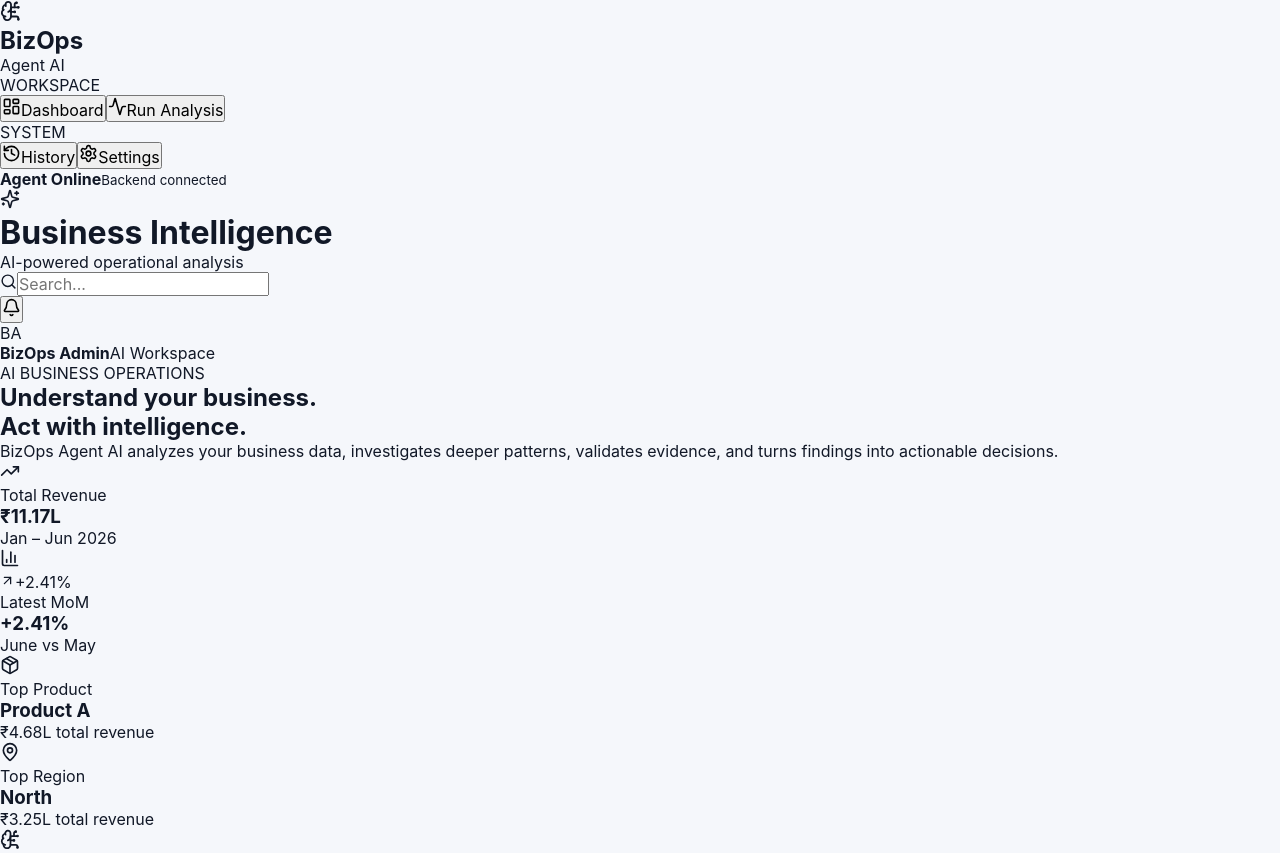
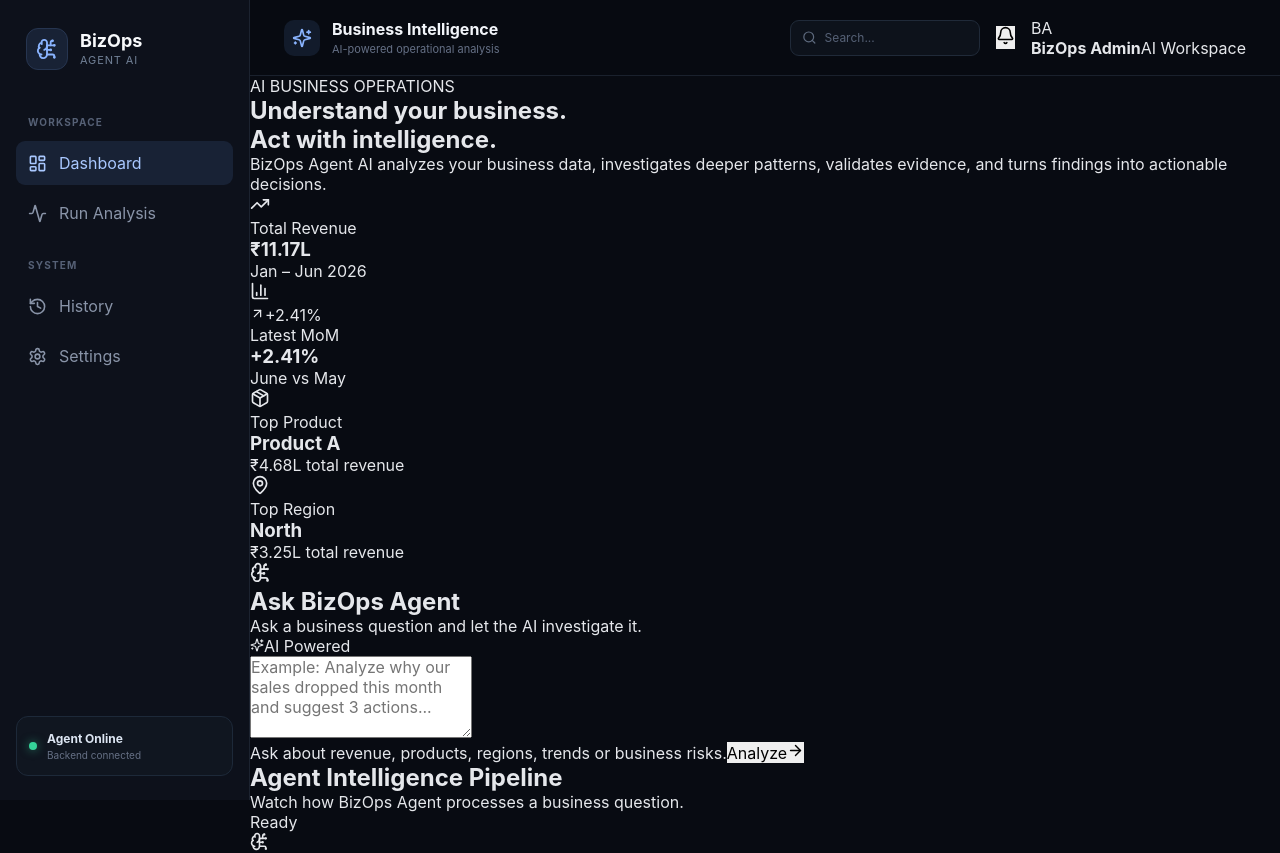
Before and after one commit to santoshml-lab/bizops-agent-ai-frontend, a React (Vite) app: page / in a window 1280 px wide. Shown: the top 853 px of the page. Built offline with nearby package versions, Linux system fonts and the light colour scheme.

Commit message:
Update index.css

```diff
--- a/src/index.css
+++ b/src/index.css
@@ -4,22 +4,28 @@
   box-sizing: border-box;
 }
 
-html,
-body,
-#root {
-  width: 100%;
-  min-height: 100%;
-}
-
-body {
+:root {
   font-family:
     Inter,
     -apple-system,
     BlinkMacSystemFont,
     "Segoe UI",
     sans-serif;
-  background: #f5f7fb;
-  color: #111827;
+
+  color: #e5e7eb;
+  background: #080b12;
+  font-synthesis: none;
+  text-rendering: optimizeLegibility;
+}
+
+html {
+  scroll-behavior: smooth;
+}
+
+body {
+  min-width: 320px;
+  min-height: 100vh;
+  background: #080b12;
 }
 
 button,
@@ -29,24 +35,228 @@ textarea {
 }
 
 button {
+  border: 0;
   cursor: pointer;
 }
 
-a {
-  text-decoration: none;
-  color: inherit;
+textarea,
+input {
+  outline: none;
 }
 
-.app {
+.app-shell {
+  display: flex;
   min-height: 100vh;
-  padding: 40px;
+  background: #080b12;
 }
 
-.app h1 {
-  font-size: 32px;
-  margin-bottom: 8px;
+/* =========================
+   SIDEBAR
+========================= */
+
+.sidebar {
+  position: fixed;
+  top: 0;
+  left: 0;
+  width: 250px;
+  height: 100vh;
+  display: flex;
+  flex-direction: column;
+  padding: 24px 16px;
+  background: #0d111b;
+  border-right: 1px solid #1c2330;
+  z-index: 20;
 }
 
-.app p {
-  color: #6b7280;
+.sidebar-logo {
+  display: flex;
+  align-items: center;
+  gap: 12px;
+  padding: 4px 10px 28px;
 }
+
+.logo-icon {
+  width: 42px;
+  height: 42px;
+  display: grid;
+  place-items: center;
+  border-radius: 12px;
+  background: #182235;
+  border: 1px solid #263550;
+  color: #8ab4ff;
+}
+
+.sidebar-logo h2 {
+  font-size: 18px;
+  line-height: 1.1;
+  color: #f8fafc;
+}
+
+.sidebar-logo span {
+  display: block;
+  margin-top: 3px;
+  font-size: 11px;
+  color: #718096;
+  letter-spacing: 0.08em;
+  text-transform: uppercase;
+}
+
+.sidebar-nav {
+  display: flex;
+  flex-direction: column;
+  gap: 6px;
+}
+
+.nav-label {
+  padding: 18px 12px 7px;
+  color: #566176;
+  font-size: 10px;
+  font-weight: 700;
+  letter-spacing: 0.12em;
+}
+
+.nav-item {
+  width: 100%;
+  display: flex;
+  align-items: center;
+  gap: 12px;
+  padding: 12px;
+  border-radius: 9px;
+  background: transparent;
+  color: #8994a8;
+  text-align: left;
+  transition: 0.2s ease;
+}
+
+.nav-item:hover {
+  background: #141b28;
+  color: #dbe5f5;
+}
+
+.nav-item.active {
+  background: #182235;
+  color: #a9c8ff;
+}
+
+.sidebar-status {
+  margin-top: auto;
+  display: flex;
+  align-items: center;
+  gap: 10px;
+  padding: 14px 12px;
+  border: 1px solid #1d2939;
+  border-radius: 12px;
+  background: #101620;
+}
+
+.status-dot {
+  width: 8px;
+  height: 8px;
+  flex-shrink: 0;
+  border-radius: 50%;
+  background: #35d399;
+  box-shadow: 0 0 10px rgba(53, 211, 153, 0.55);
+}
+
+.sidebar-status strong {
+  display: block;
+  color: #dce5f2;
+  font-size: 12px;
+}
+
+.sidebar-status small {
+  display: block;
+  margin-top: 3px;
+  color: #667085;
+  font-size: 10px;
+}
+
+/* =========================
+   MAIN AREA
+========================= */
+
+.main-area {
+  width: calc(100% - 250px);
+  margin-left: 250px;
+  min-height: 100vh;
+}
+
+/* =========================
+   HEADER
+========================= */
+
+.header {
+  height: 76px;
+  display: flex;
+  align-items: center;
+  justify-content: space-between;
+  padding: 0 34px;
+  border-bottom: 1px solid #1a212d;
+  background: rgba(8, 11, 18, 0.92);
+  backdrop-filter: blur(12px);
+  position: sticky;
+  top: 0;
+  z-index: 10;
+}
+
+.header-title {
+  display: flex;
+  align-items: center;
+  gap: 12px;
+}
+
+.header-icon {
+  width: 36px;
+  height: 36px;
+  display: grid;
+  place-items: center;
+  border-radius: 10px;
+  background: #121b2b;
+  color: #8ab4ff;
+}
+
+.header-title h1 {
+  color: #f2f5fa;
+  font-size: 16px;
+  font-weight: 650;
+}
+
+.header-title p {
+  margin-top: 3px;
+  color: #657086;
+  font-size: 11px;
+}
+
+.header-actions {
+  display: flex;
+  align-items: center;
+  gap: 16px;
+}
+
+.search-box {
+  width: 190px;
+  height: 36px;
+  display: flex;
+  align-items: center;
+  gap: 8px;
+  padding: 0 11px;
+  border: 1px solid #202a39;
+  border-radius: 9px;
+  background: #0d121b;
+  color: #5e6a7e;
+}
+
+.search-box input {
+  width: 100%;
+  border: 0;
+  background: transparent;
+  color: #dbe4f0;
+  font-size: 12px;
+}
+
+.search-box input::placeholder {
+  color: #566176;
+}
+
+.icon-button {
+  position
```
